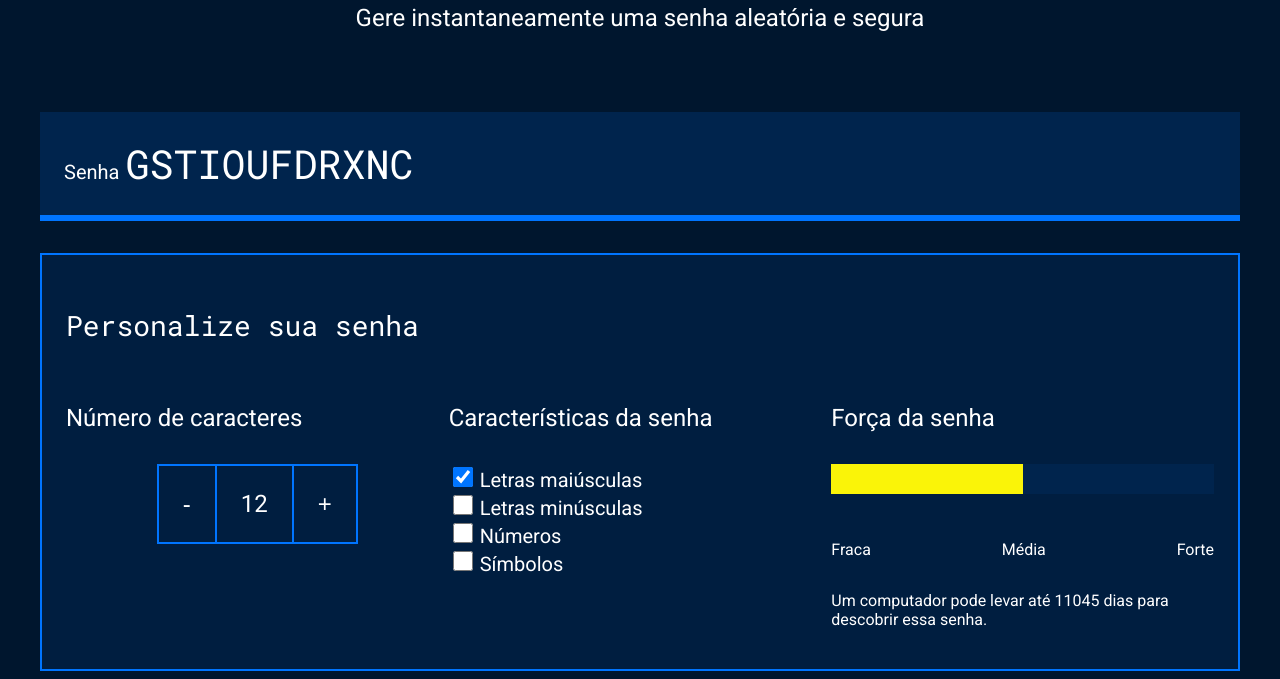
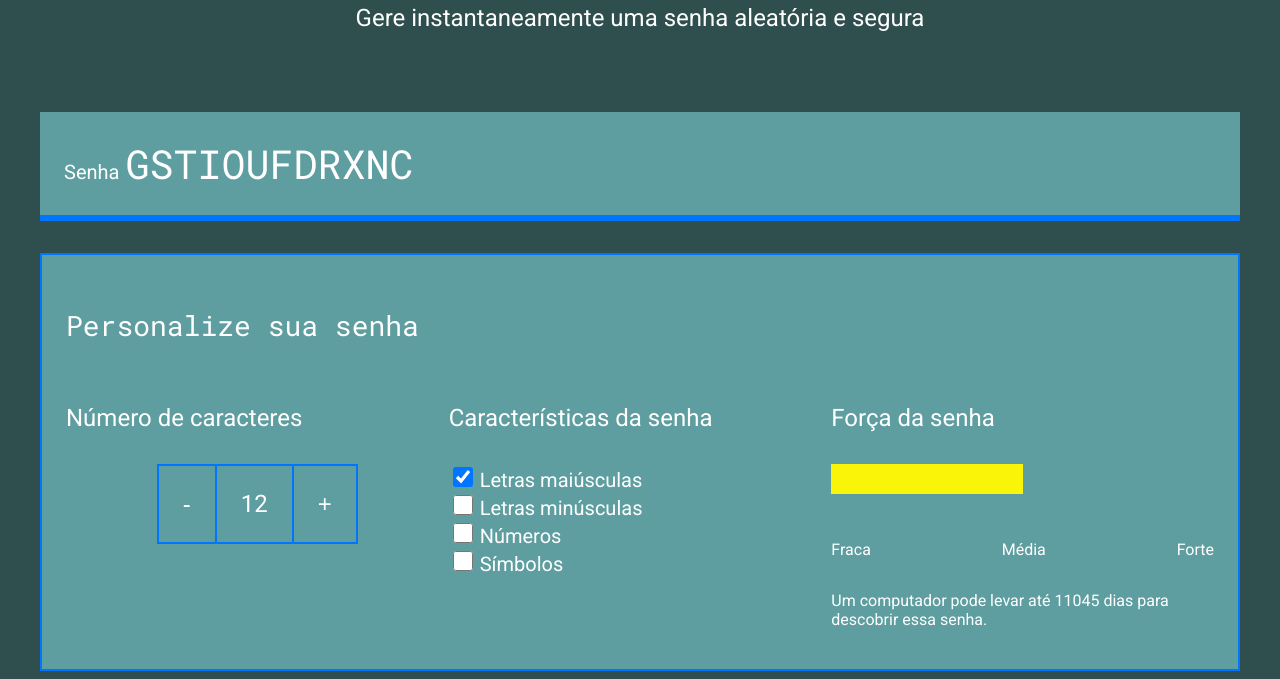
Before and after one commit to Matheus22062006/gerador-de-senhas-javascript, a plain HTML site: page index.html in a window 1280 px wide. Shown: the part 191-870 px from the top of the page. Drawn offline with Linux system fonts and the light colour scheme.

Commit message:
Update style.css

```diff
--- a/style.css
+++ b/style.css
@@ -2,9 +2,9 @@
 
 :root{
     --branco: white;
-    --cor-de-fundo: #00162E;
-    --fundo-senha: #00244D;
-    --fundo-texto: #001E40;
+    --cor-de-fundo: #2F4F4F;
+    --fundo-senha: #5F9EA0;
+    --fundo-texto: #5F9EA0;
     --borda: #0075FF;
     --roboto: 'Roboto', sans-serif;
     --roboto-mono: 'Roboto Mono', monospace;
```
